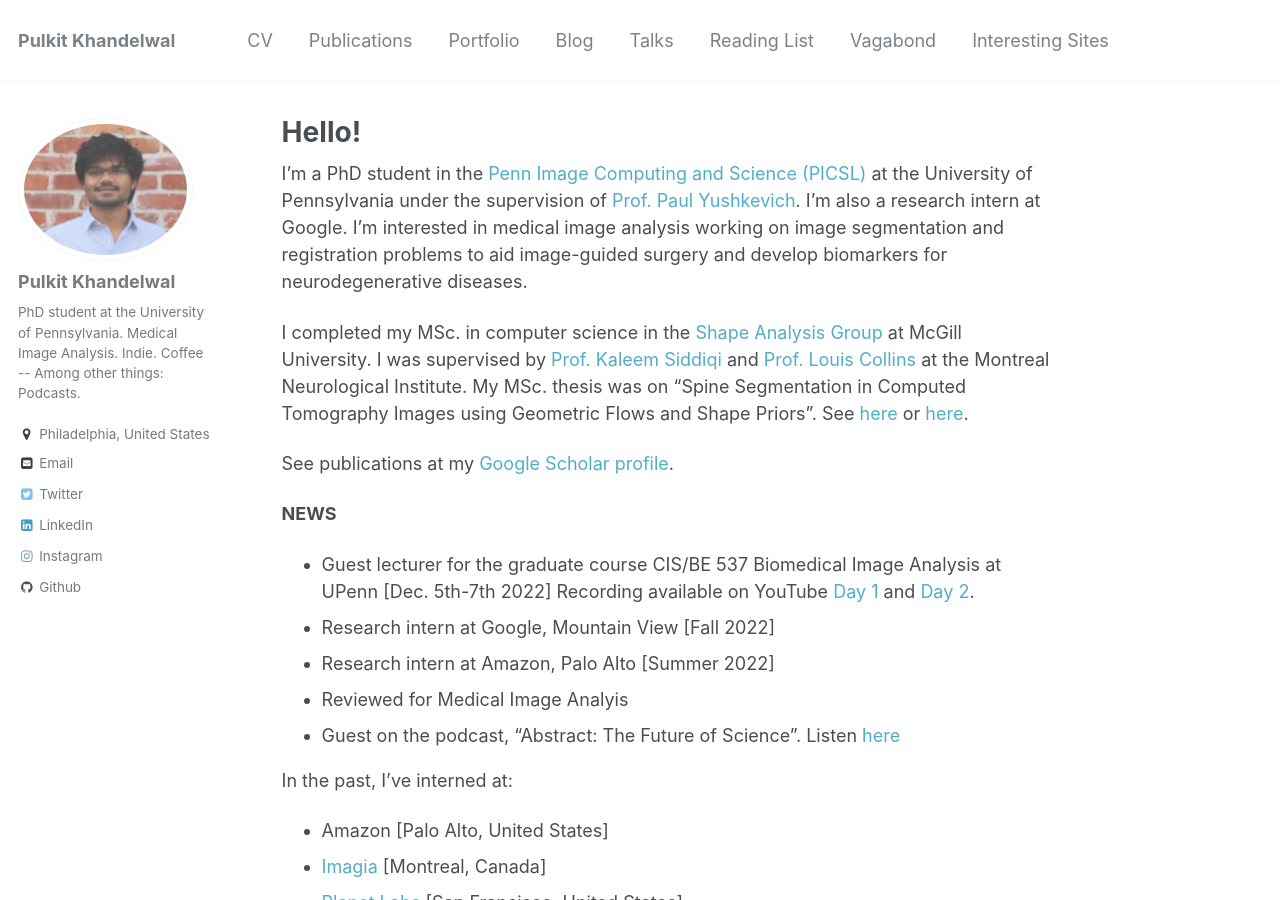
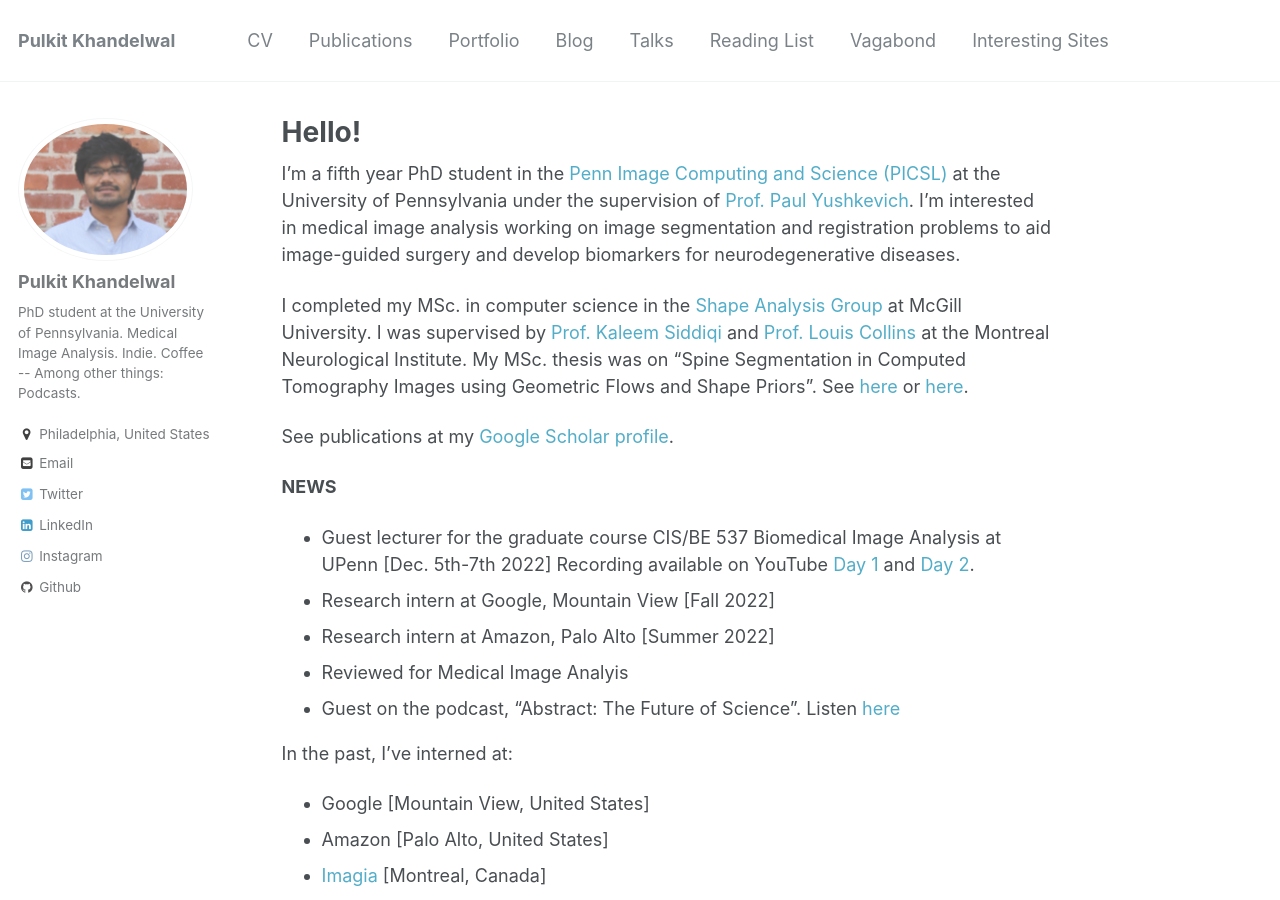
Before and after one commit to Pulkit-Khandelwal/pulkit-khandelwal.github.io, a Jekyll site: the page built from _pages/about.md, in a window 1280 px wide and 900 px high. Built offline with Jekyll 4.4.1, drawn with Linux system fonts in a browser that asks for light colours; some of the changed text lies outside the part shown.

Commit message:
Update about.md

```diff
--- a/_pages/about.md
+++ b/_pages/about.md
@@ -8,7 +8,7 @@ redirect_from:
   - /about.html
 ---
 
-I'm a PhD student in the [Penn Image Computing and Science (PICSL)](http://picsl.upenn.edu/) at the University of Pennsylvania under the supervision of [Prof. Paul Yushkevich](https://www.med.upenn.edu/apps/faculty/index.php/g275/p2693923). I'm also a research intern at Google. I'm interested in medical image analysis working on image segmentation and registration problems to aid image-guided surgery and develop biomarkers for neurodegenerative diseases.
+I'm a fifth year PhD student in the [Penn Image Computing and Science (PICSL)](http://picsl.upenn.edu/) at the University of Pennsylvania under the supervision of [Prof. Paul Yushkevich](https://www.med.upenn.edu/apps/faculty/index.php/g275/p2693923). I'm interested in medical image analysis working on image segmentation and registration problems to aid image-guided surgery and develop biomarkers for neurodegenerative diseases.
 
 I completed my MSc. in computer science in the [Shape Analysis Group](http://www.cim.mcgill.ca/~shape/) at McGill University. I was supervised by [Prof. Kaleem Siddiqi](http://www.cim.mcgill.ca/~siddiqi/) and [Prof. Louis Collins](http://nist.mni.mcgill.ca/) at the Montreal Neurological Institute. My MSc. thesis was on "Spine Segmentation in Computed Tomography Images using Geometric Flows and Shape Priors". See [here](https://escholarship.mcgill.ca/concern/theses/4b29bb21t) or [here](https://www.frontiersin.org/articles/10.3389/fcomp.2021.592296/full).
 
@@ -22,6 +22,7 @@ See publications at my [Google Scholar profile](https://scholar.google.com/citat
 * Guest on the podcast, "Abstract: The Future of Science". Listen [here](https://anchor.fm/abstractcast)
 
 In the past, I've interned at:
+* Google [Mountain View, United States]
 * Amazon [Palo Alto, United States]
 * [Imagia](https://imagia.com/) [Montreal, Canada]
 * [Planet Labs](https://www.planet.com/) [San Francisco, United States]
```
Also changed, not shown: other parts of _pages/about.md (+1 -1 lines).
